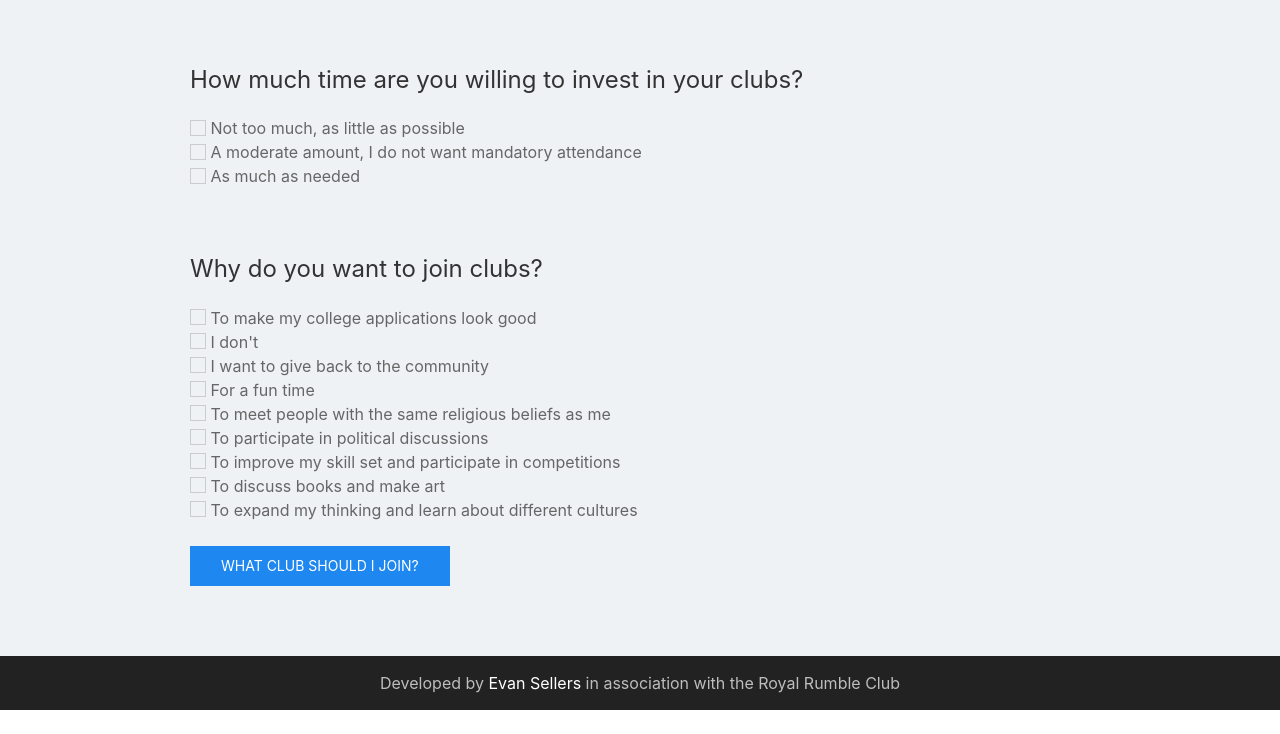
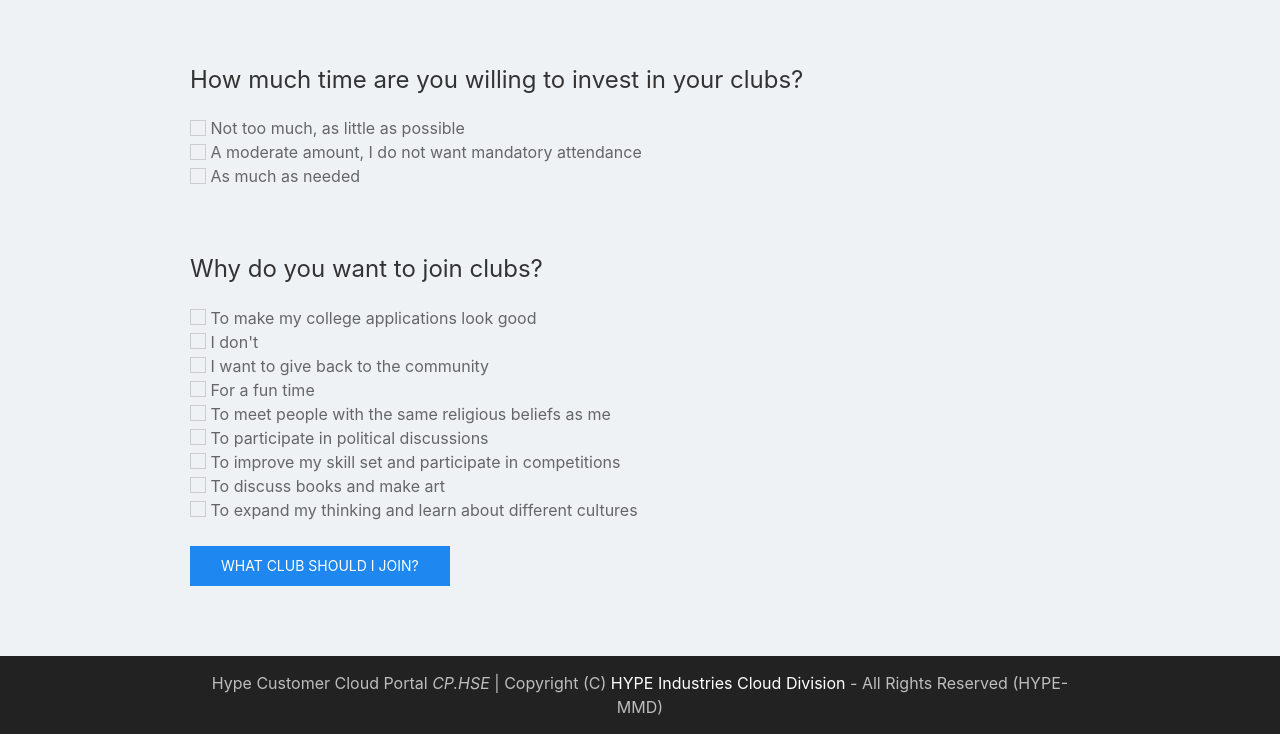
Before and after one commit to SellersEvan/HSEClubsQuiz, a plain HTML site: page app/club-quiz/index.html in a window 1280 px wide. Shown: the part 893-1627 px from the top of the page. Before the commit the page ends 1603 px from the top, so only its background shows below. Drawn offline with nearby package versions, Linux system fonts and the light colour scheme.

Commit message:
Update index.html

```diff
--- a/app/club-quiz/index.html
+++ b/app/club-quiz/index.html
@@ -1,6 +1,6 @@
 <!DOCTYPE html>
 <html lang="en" >
-
+<!-- I Know its super bad built it in 2 hours -->
 <head>
   <meta charset="UTF-8">
   <title>Quiz Taker AP with WE</title>
@@ -49,7 +49,7 @@
 
    <div class="uk-section-secondary footer">
      <div class="uk-container uk-container-small uk-text-center uk-padding-small">
-        <p>Developed by <a href="https://PolarComputersInc.com">Evan Sellers</a> in association with the Royal Rumble Club</p>
+        <p>Hype Customer Cloud Portal <i>CP.HSE</i> | Copyright (C) <a href="https://hype-Industries.com">HYPE Industries Cloud Division</a> - All Rights Reserved (HYPE-MMD)</p>
      </div>
    </div>
 
```
